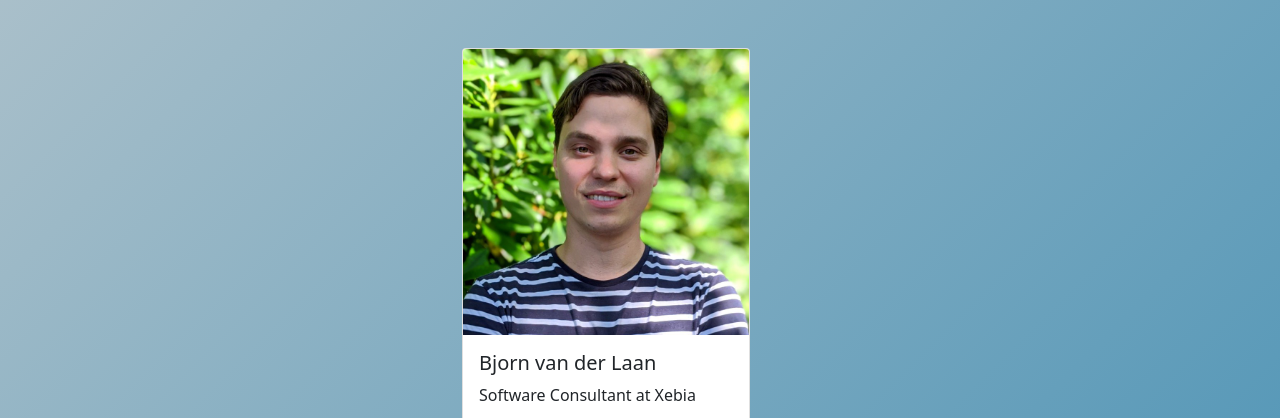
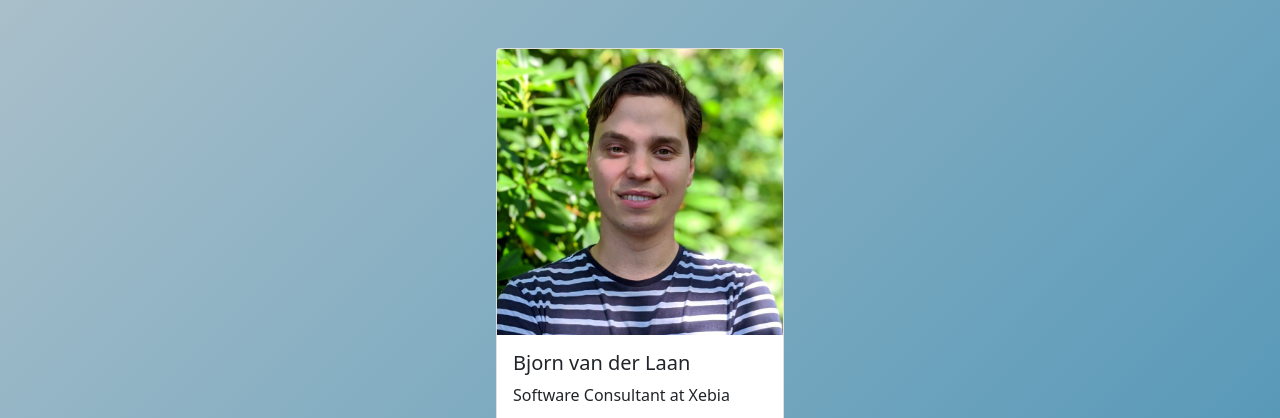
Before and after one commit to BjornvdLaan/BjornvdLaan.github.io, a plain HTML site: page index.html in a window 1280 px wide. Shown: the top 418 px of the page. Drawn offline with nearby package versions, Linux system fonts and the light colour scheme.

Commit message:
Centered card

```diff
--- a/index.html
+++ b/index.html
@@ -44,7 +44,7 @@
     <div class="container pt-5">
         <div class="row">
             <div class="col col-sm-12 col-md-4 offset-md-4">
-                <div class="card" style="width: 18rem;">
+                <div class="card mx-auto" style="width: 18rem;">
                     <img src="profile-pic.jpeg" class="card-img-top" alt="Bjorn van der Laan">
                     <div class="card-body">
                         <h5 class="card-title">Bjorn van der Laan</h5>
```
